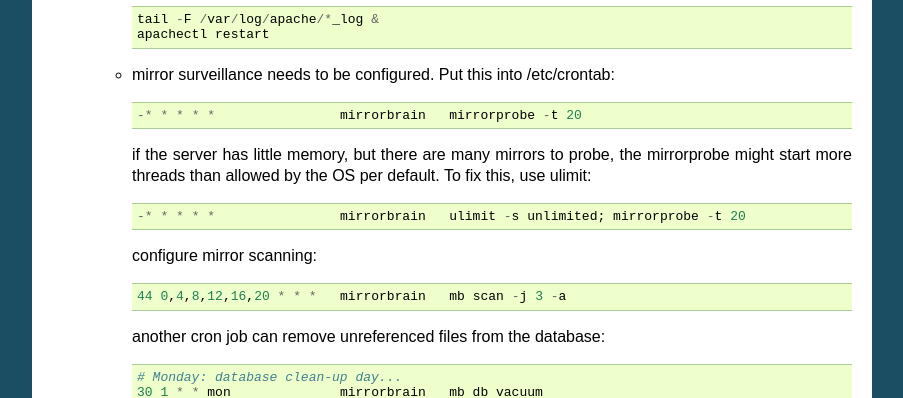
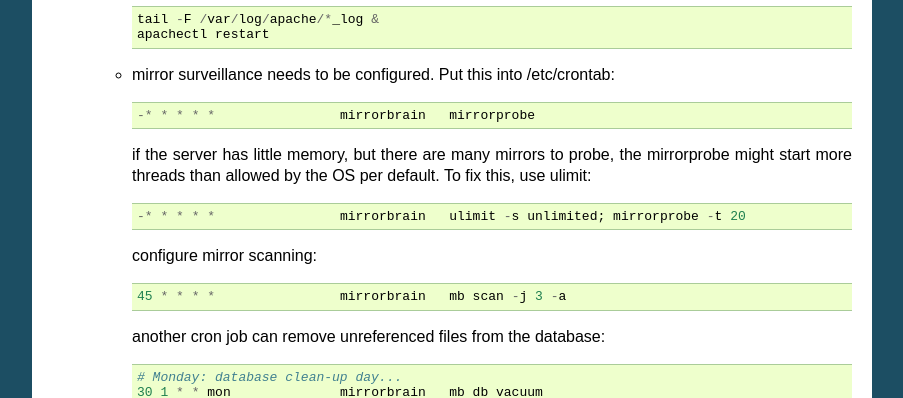
Before and after one commit to hayalci/mirrorbrain, a Sphinx documentation site: the page built from docs/installation/source.rst, in a window 1280 px wide and 900 px high, scrolled down 4700 px. Shown: the part 152-550 px from the top of the window, without its empty margins (198-1101 px from the left). Built offline with Sphinx 7.4.7, drawn with Linux system fonts in a browser that asks for light colours.

Commit message:
docs/source: remove -t 20 from mirrorprobe call, since it is the default now. Simplify scan cronjob.
git-svn-id: http://svn.mirrorbrain.org/svn/mirrorbrain/trunk@7920 2d291e14-ff0c-0410-a3fa-d5caa9871f55

```diff
--- a/docs/installation/source.rst
+++ b/docs/installation/source.rst
@@ -301,7 +301,7 @@ After installation of mod_mirrorbrain, you'll need to:
 
   * mirror surveillance needs to be configured. Put this into /etc/crontab::
 
-      -* * * * *                mirrorbrain   mirrorprobe -t 20
+      -* * * * *                mirrorbrain   mirrorprobe
 
     if the server has little memory, but there are many mirrors to probe, the
     mirrorprobe might start more threads than allowed by the OS per default. To fix this,
@@ -311,7 +311,7 @@ After installation of mod_mirrorbrain, you'll need to:
 
     configure mirror scanning::
 
-      44 0,4,8,12,16,20 * * *   mirrorbrain   mb scan -j 3 -a
+      45 * * * *                mirrorbrain   mb scan -j 3 -a
 
     another cron job can remove unreferenced files from the database::
 
```
